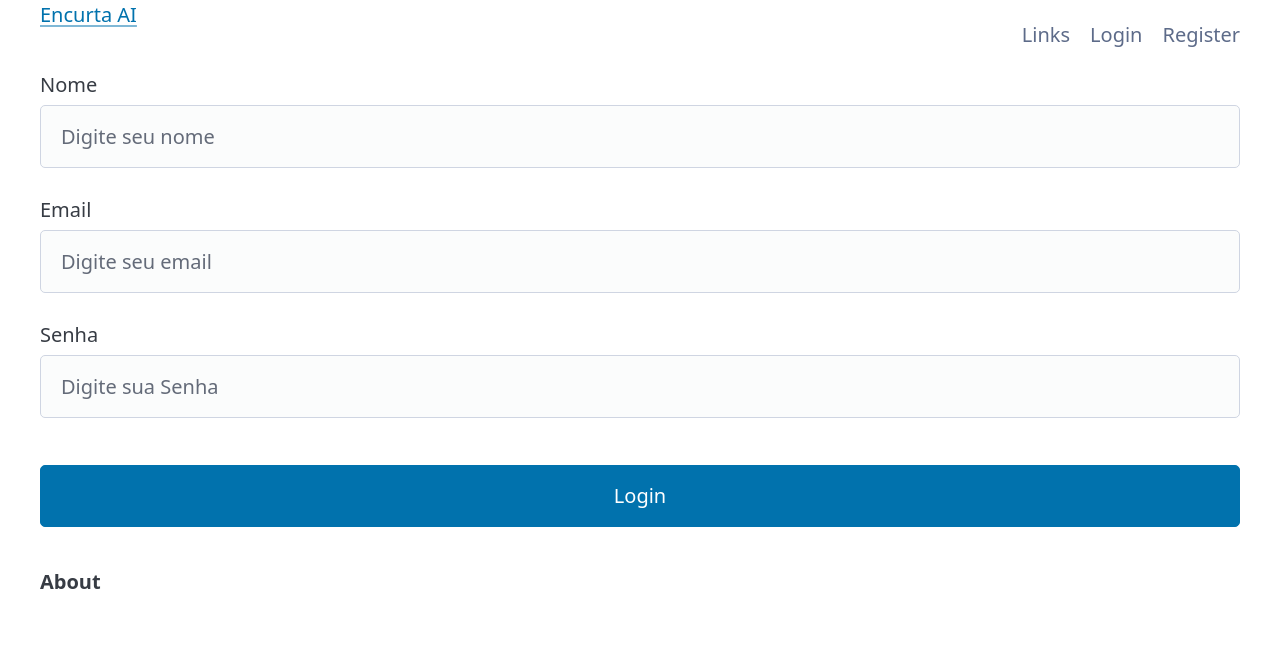
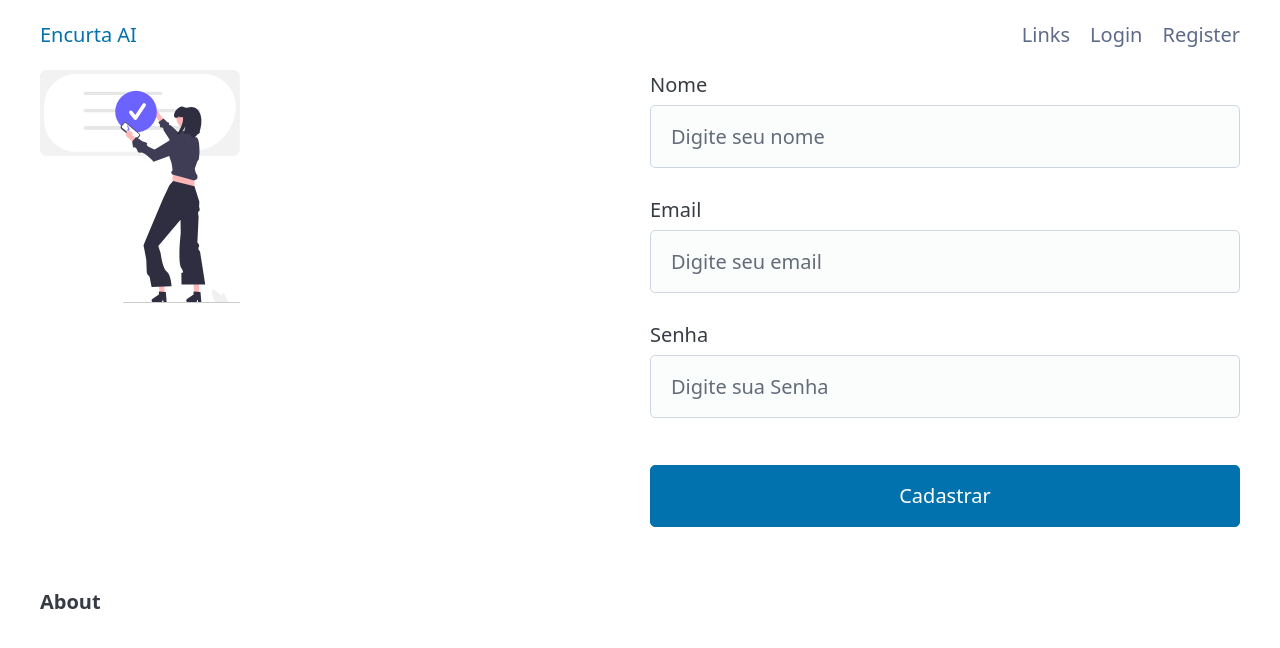
Before and after one commit to enieber/encurta-ai, a React app in the folder frontend/: page /register in a window 1280 px wide. Shown: the top 648 px of the page. Built offline with nearby package versions, Linux system fonts and the light colour scheme; no server answers; the HTML template or start-up script is replaced by a standard one.

Commit message:
feat: add more layout style

```diff
--- /dev/null
+++ b/frontend/src/AuthLayout.tsx
@@ -0,0 +1,19 @@
+import AuthImage from './assets/undraw_authentication_tbfc.svg'
+
+export const AuthLayout = ({ children }) => {
+  return (
+    <section className="container grid">
+      <div className="grid">
+        <img
+          src={AuthImage}
+          alt="Pessoa segurando um circulo com um simbulo de correto para simbolizar autenciação"
+          width={200}
+          height={200}
+        />
+      </div>
+      <div className="grid">
+        {children}
+      </div>
+    </section>
+  )
+}
--- a/frontend/src/Home.tsx
+++ b/frontend/src/Home.tsx
@@ -1,7 +1,29 @@
 export const Home = () => {
   return (
     <div className="container">
-      <h1>Home</h1>
+      <h1>Encurta AI</h1>
+      <section>
+        <article>
+          <header>{"// O que é Encurta AI?"}</header>
+          <p>Um encurtador de links reescrito em rust como estudo sobre loco.rs e baseado no <a href="https://gralha.cc" target="_blank">gralha.cc</a> </p>
+        </article>
+        <article>
+          <header>{"// Quem utiliza?"}</header>
+          <p>Bibliotecas, coletivos, editoras, federações, grupos de afinidade, iniciativas, sindicatos e singularidades ligadas aos movimentos sociais que compartilham de princípios e se dispõem a compartilhar essa ferramenta.</p>
+        </article>
+        <article>
+          <header>{"// O que significa “baseado em confiança”?"}</header>
+          <p>Significa que todas as pessoas que utilizam o encurtador podem visualizar os links criados para compartilhar, reutilizar, corrigir e verificar alguma inconformidade, link suspeito ou atividade maliciosa.</p>
+        </article>
+        <article>
+          <header>{"// Tem algum custo?"}</header>
+          <p>Sim. Os custos são divididos entre as pessoas e coletividades que utilizam o encurtador de links. Atualmente, todos os custos estão cobertos por pessoas voluntárias e o apoio de manutenção da tecnologia através do <a href="https://coletivofarpa.org/" target="_blank">{"<Coletivo Farpa>"}</a>.</p>
+        </article>
+        <article>
+          <header>{"// Agradecimentos"}</header>
+          <p>Coletivo Farpa, Iagos Ltda., Troberz, abobrinha, Baderna James, Pedro Menos, Monstro dos Mares, João, Coelho, F0rmig4 e tods que confiam em nossa atividade de apropriação tecnológica.</p>
+        </article>
+      </section>
     </div>
   )
 }
--- a/frontend/src/Login.tsx
+++ b/frontend/src/Login.tsx
@@ -1,7 +1,9 @@
+import { useNavigate } from 'react-router'
 import { useState } from 'react';
+import { AuthLayout } from './AuthLayout';
 
 const login = async (username: String, password: String) => {
-  const res = await fetch('/api/auth/login', {
+  return await fetch('/api/auth/login', {
     method: 'POST',
     headers: {
       'Accept': 'application/json',
@@ -12,12 +14,12 @@ const login = async (username: String, password: String) => {
       password,
     }),
   });
-  return res.json();
 }
 
 
 export const Login = () => {
   const [loading, setLoading] = useState(false);
+  const navigate = useNavigate();
 
   function makeLogin(formData) {
     const username = formData.get("username");
@@ -30,7 +32,11 @@ export const Login = () => {
     setLoading(true);
     login(username, password)
       .then(res => {
+        if (res.status == 200) {
+          navigate('/');
+        }
         console.log(res)
+
       })
       .catch(err => {
         console.warn(err)
@@ -41,7 +47,7 @@ export const Login = () => {
   }
 
   return (
-    <main className="container has-table-of-contents page-brand">
+    <AuthLayout>
         <form action={makeLogin}>
           <fieldset>
             <label>
@@ -69,6 +75,6 @@ export const Login = () => {
             {loading ? "Fazendo login…" : "Login"}
         </button>
       </form>
-    </main>
+    </AuthLayout>
   )
 }
--- a/frontend/src/Menu.tsx
+++ b/frontend/src/Menu.tsx
@@ -10,17 +10,21 @@ async function logout() {
   });
 }
 
-export const Menu = ({ isAuthed }) => {
+export const Menu = ({ isAuthed, navigate }) => {
   return (
     <div className="container">
       <nav>
-        <a aria-label="Encurta AI" data-discover="true" href="/">Encurta AI</a>
+        <ul>
+          <li><a aria-label="Encurta AI" data-discover="true" href="/">Encurta AI</a></li>
+        </ul>
+
            <ul>
             { isAuthed && (<li><a href="/dashboard/novo" className="secondary">Novo Link</a></li>)}
             <li><a href="/link" className="secondary">Links</a></li>
             { isAuthed ? (<button onClick={() => {
               logout()
                 .then(_res => {
+                  navigate("/");
                   console.log('logout')
                 })
                 .catch(err => {
--- a/frontend/src/Register.tsx
+++ b/frontend/src/Register.tsx
@@ -1,7 +1,9 @@
 import { useState } from 'react';
+import { useNavigate } from 'react-router'
+import { AuthLayout } from './AuthLayout';
 
 const register = async (name: String, email: String, password: String) => {
-  const res = await fetch('/api/auth/register', {
+  return await fetch('/api/auth/register', {
     method: 'POST',
     headers: {
       'Accept': 'application/json',
@@ -13,12 +15,12 @@ const register = async (name: String, email: String, password: String) => {
       password,
     }),
   });
-  return res.json();
 }
 
 
 export const Register = () => {
   const [loading, setLoading] = useState(false);
+  const navigate = useNavigate();
 
   function makeLogin(formData) {
     const email = formData.get("email");
@@ -32,6 +34,9 @@ export const Register = () => {
     setLoading(true);
     register(name, email, password)
       .then(res => {
+        if (res.status == 200) {
+          navigate('/login');
+        }
         console.log(res)
       })
       .catch(err => {
@@ -43,7 +48,7 @@ export const Register = () => {
   }
 
   return (
-    <main className="container has-table-of-contents page-brand">
+    <AuthLayout>
         <form action={makeLogin}>
           <fieldset>
             <label>
@@ -74,11 +79,11 @@ export const Register = () => {
 
         <button
           aria-busy={loading}
-          aria-label={loading ? "Fazendo login…" : "Login"}
+          aria-label={loading ? "Fazendo cadastro" : "Cadastrar"}
           type="submit">
-            {loading ? "Fazendo login…" : "Login"}
+            {loading ? "Fazendo cadastro" : "Cadastrar"}
         </button>
       </form>
-    </main>
+    </AuthLayout>
   )
 }
```
Also changed, not shown: frontend/src/assets/undraw_authentication_tbfc.svg (added).
